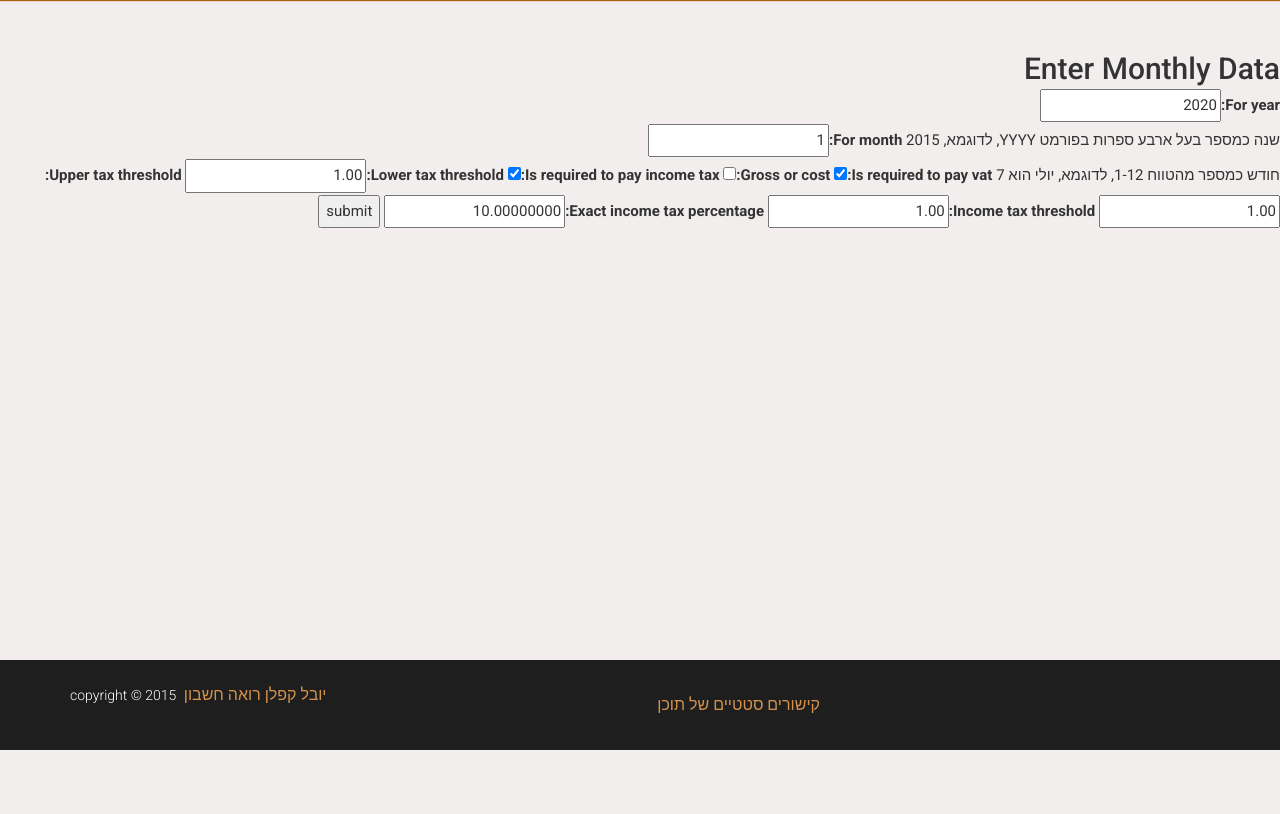
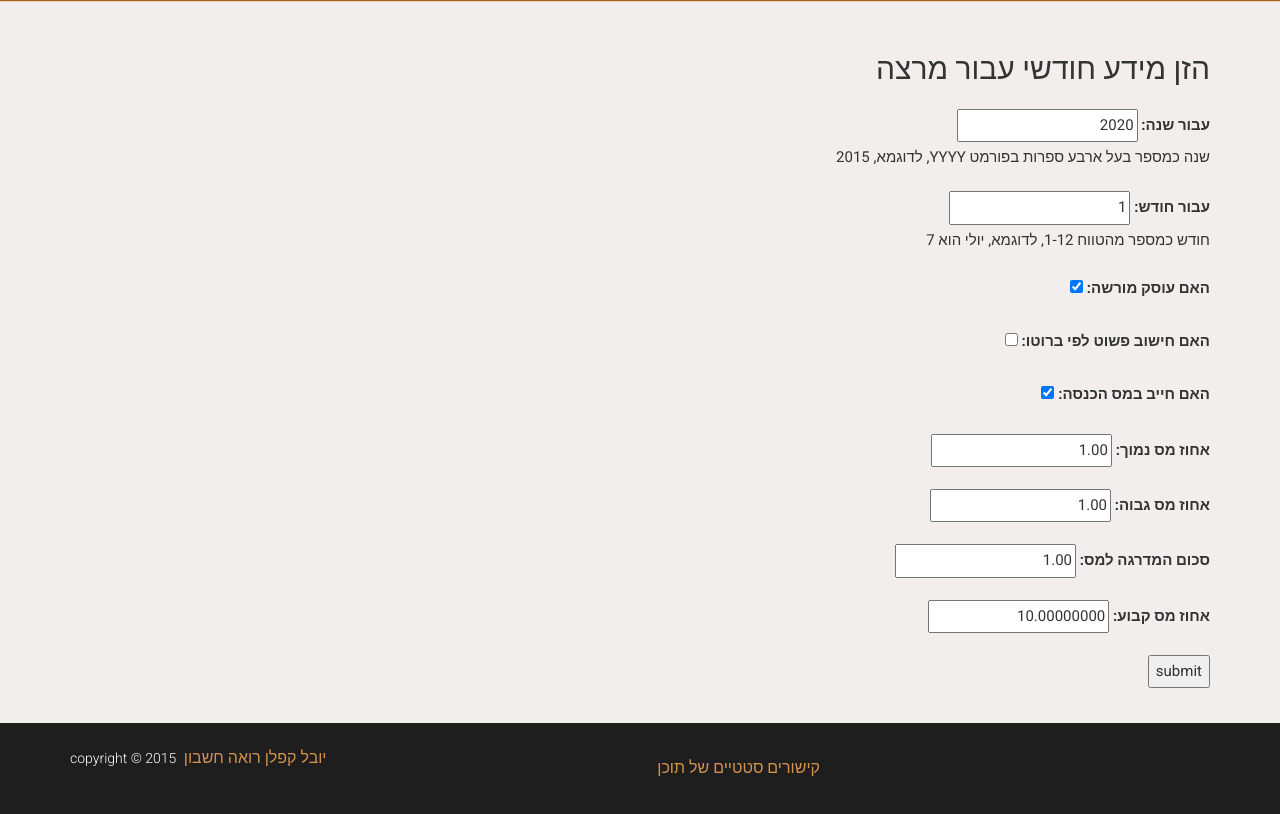
Before and after one commit to cocobango/babi, a Django app: page /reports/current_month/edit_general_information_entry/1 in a window 1280 px wide. Shown: the part 50-864 px from the top of the page. Before the commit the page ends 800 px from the top, so only its background shows below. Run offline with Django 3.2, Linux system fonts and the light colour scheme; a user stored in the database is signed in; tables that the repository leaves empty hold one stand-in row (values such as "Sample post"); some libraries are stand-ins or nearby versions.

Commit message:
enhance gui, add error messages on employee monthly entry

```diff
--- a/wage_reports/reports/forms.py
+++ b/wage_reports/reports/forms.py
@@ -58,6 +58,17 @@ class EmployerMonthlyEntryForm(ModelForm):
             'for_month': _('חודש כמספר מהטווח 1-12, לדוגמא, יולי הוא 7'),
             'for_year': _('שנה כמספר בעל ארבע ספרות בפורמט YYYY, לדוגמא, 2015'),
         }
+    def __init__(self, *args, **kwargs):
+        super(EmployerMonthlyEntryForm, self).__init__(*args, **kwargs)
+        self.fields['for_year'].label = "עבור שנה"
+        self.fields['for_month'].label = "עבור חודש"
+        self.fields['is_required_to_pay_vat'].label = "האם עוסק מורשה"
+        self.fields['gross_or_cost'].label = "האם חישוב פשוט לפי ברוטו"
+        self.fields['is_required_to_pay_income_tax'].label = "האם חייב במס הכנסה"
+        self.fields['lower_tax_threshold'].label = "אחוז מס נמוך"
+        self.fields['upper_tax_threshold'].label = "אחוז מס גבוה"
+        self.fields['income_tax_threshold'].label = "סכום המדרגה למס"
+        self.fields['exact_income_tax_percentage'].label = "אחוז מס קבוע"
 
 
 class UserCreateForm(UserCreationForm):
--- a/wage_reports/reports/static/reports/css/style.css
+++ b/wage_reports/reports/static/reports/css/style.css
@@ -8,6 +8,10 @@ tr {
 
 .top-buffer {
   margin-top:20px;
+}
+
+.errorlist {
+  color: red;
 }
 
 
--- a/wage_reports/reports/templates/reports/employee/monthly_entry.html
+++ b/wage_reports/reports/templates/reports/employee/monthly_entry.html
@@ -3,6 +3,7 @@
 <h1>הזן מידע חודשי</h1>
 
 <div class="container">
+	{% if error_message %}<p><strong>{{ error_message }}</strong></p>{% endif %}
 	<form action="{{ action }}" method="post">
 	    {% csrf_token %}
 	    {% for field in form %}
--- a/wage_reports/reports/templates/reports/employer/monthly_entry.html
+++ b/wage_reports/reports/templates/reports/employer/monthly_entry.html
@@ -1,14 +1,28 @@
 {% extends "base.html" %}
 {% block content %}
-<h1>Enter Monthly Data</h1>
+<div class="container">
+
+	<h1>הזן מידע חודשי עבור מרצה</h1>
 
 	{% if error_message %}<p><strong>{{ error_message }}</strong></p>{% endif %}
-
+	<div class="top-buffer">
 		<form action="{% url 'reports:edit_specific_monthly_employer_data' employee_user_id %}" method="post">
 		    {% csrf_token %}
-    {{ form }}
+		    {% for field in form %}
+			    <div class="form-group">
+			        {{ field.errors }}
+			        {{ field.label_tag }} {{ field }}
+			        {% if field.help_text %}
+			        <p class="help">{{ field.help_text|safe }}</p>
+			        {% endif %}
+			    </div>
+			{% endfor %}
 		    <input type="hidden" name="employee_user_id" value="{{employee_user_id}}" />
 		    <input type="submit" value="submit" />
 		</form>
-
+	</div>
+</div>
+<script>
+var inside_employer_monthly_entry = true;
+</script>
 	{% endblock content %}
--- a/wage_reports/reports/urls.py
+++ b/wage_reports/reports/urls.py
@@ -35,6 +35,6 @@ urlpatterns = [
     url(r'^current_month/set_as_valid', views.set_as_valid, name='set_as_valid'),
     url(r'^current_month/withdraw_approval_of_single_entry$', views.withdraw_approval_of_single_entry, name='withdraw_approval_of_single_entry'),
     url(r'^current_month/edit_specific_entry_by_employer/(?P<employee_user_id>[0-9]+)$', views.edit_specific_entry_by_employer, name='edit_specific_entry_by_employer'),
-    url(r'^current_month/edit_specific_entry_by_employee$', views.edit_specific_entry_by_employee, name='edit_specific_entry_by_employee'),
+    url(r'^current_month/edit_specific_entry_by_employee/$', views.edit_specific_entry_by_employee, name='edit_specific_entry_by_employee'),
     url(r'^current_month/edit_general_information_entry/(?P<employee_user_id>[0-9]+)$', views.edit_specific_monthly_employer_data, name='edit_specific_monthly_employer_data'),
 ]
--- a/wage_reports/reports/view_helpers.py
+++ b/wage_reports/reports/view_helpers.py
@@ -29,7 +29,7 @@ def edit_specific_entry_post(request , employee , entered_by):
     if not form_entry.is_valid():
         return {
             'is_okay' : False,
-            'message' : 'entry was not added, data was not valid',
+            'message' : 'הרשומה לא נוספה למסד הנתונים. הקלט שהוזן לא היה תקין',
             'form' : form_entry
         }
     partial_monthly_entree = form_entry.save(commit=False)
@@ -39,11 +39,11 @@ def edit_specific_entry_post(request , employee , entered_by):
     if partial_monthly_entree.save():
         return {
             'is_okay' : True,
-            'message': 'Data received'
+            'message': 'המידע התקבל בהצלחה'
         }
     return {
         'is_okay' : False,
-        'message' : 'Your input was not registerred. Make sure you have the permissions to enter this data at this time.',
+        'message' : 'הרשומה לא נוספה למסד הנתונים. יש לוודא שקיימים ברשותך ההרשאות לבצע את הפעולה הזאת בזמן זה',
         'form': form_entry
     }
 
--- a/wage_reports/reports/views/current_month.py
+++ b/wage_reports/reports/views/current_month.py
@@ -146,23 +146,18 @@ def edit_specific_entry_by_employer(request , employee_user_id , error_message='
 @login_required
 def edit_specific_entry_by_employee(request):
     employee = get_object_or_404(Employee , user_id=request.user.id)
+    error_message = ''
     if request.method == 'POST':
         response = edit_specific_entry_post(request, employee , 'employee')
         if response['is_okay']:
-            raise NotImplemented
-        else:
-            return HttpResponseRedirect(reverse('reports:edit_specific_entry_by_employee' ) )
-    else:
-        return edit_specific_entry_get(request=request, employee=employee , error_message='' , action=reverse('reports:edit_specific_entry_by_employee' ))
+            return render(request, 'reports/general/display_message.html' , { 'headline' : "הצלחה" , 'body' : response['message'] })
+        error_message = response['message']
+    return edit_specific_entry_get(request=request, employee=employee , error_message=error_message , action=reverse('reports:edit_specific_entry_by_employee' ), form=response['form'])
 #post
 
 # return render(request, 'reports/general/display_message.html' , { 'headline' : "Success" , 'body' : "Your input was received successfully" })
 
 
-
-
-
-        return edit_specific_entry_get(request, employee)
 
 @login_required
 def edit_specific_monthly_employer_data(request, employee_user_id):
```
Also changed, not shown: wage_reports/reports/static/reports/js/general.js (+33 -1 lines), wage_reports/reports/templates/reports/general/test_results.html (deleted, +0 -11 lines). Lines whose indentation alone changed are shown as unchanged.
